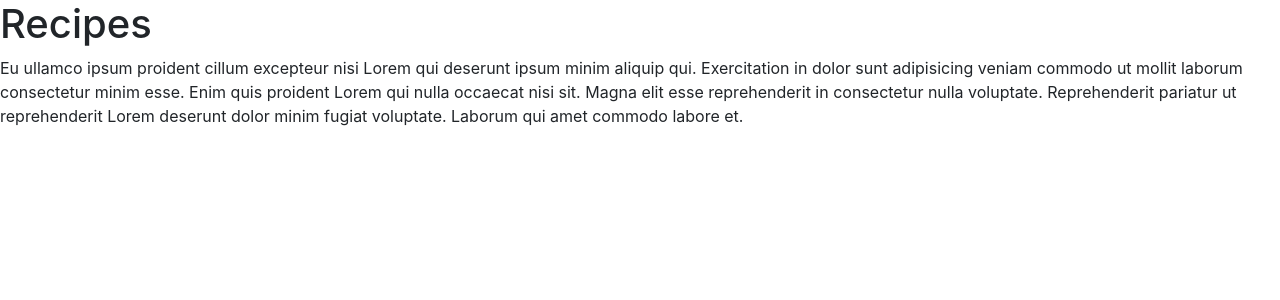
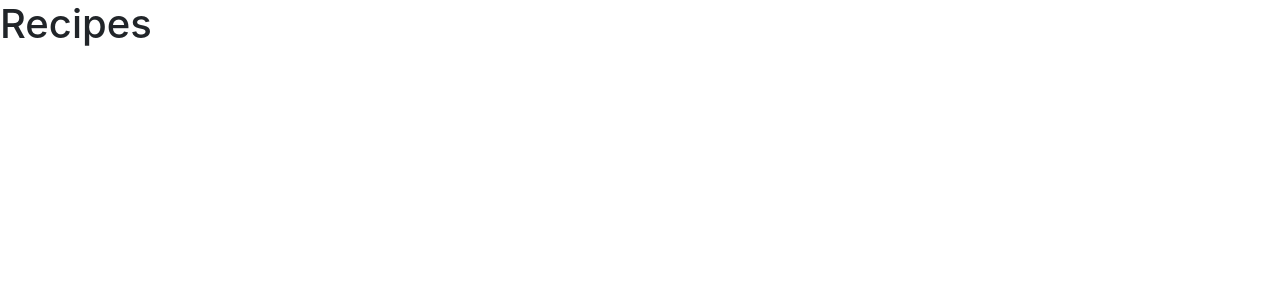
Before and after one commit to davidva123/foodclone, a React (Create React App) app: page /recipes in a window 1280 px wide. Shown: the top 300 px of the page. Built offline with nearby package versions, Linux system fonts and the light colour scheme.

Commit message:
removing unneeded text used for texting

```diff
--- a/src/pages/PageNotFound/PageNotFound.jsx
+++ b/src/pages/PageNotFound/PageNotFound.jsx
@@ -4,14 +4,6 @@ const PageNotFound = () => {
   return (
     <div>
       <h1>Sorry the page you were looking for is not found</h1>
-      <p>
-        Eiusmod aliqua est ad eiusmod voluptate sit elit do nostrud tempor
-        consectetur id proident. Duis ex dolore occaecat proident incididunt
-        dolore commodo ea minim sunt do reprehenderit nulla incididunt. Ipsum ea
-        enim velit adipisicing labore ex aliqua aute adipisicing dolore nisi. In
-        occaecat laborum id quis nulla aliqua eu amet esse minim anim. In dolor
-        ad nulla ipsum.
-      </p>
     </div>
   );
 };
--- a/src/pages/RecipeDetail/RecipeDetail.jsx
+++ b/src/pages/RecipeDetail/RecipeDetail.jsx
@@ -5,12 +5,6 @@ const RecipeDetail = (props) => {
   return (
     <div>
       <h1>Recipe Detail for recipe id: {recipeId}</h1>
-      <p>
-        Elit in non do aliquip ex quis tempor commodo amet aliquip ipsum non
-        proident qui. Laboris esse elit reprehenderit quis eiusmod mollit cillum
-        minim sit ipsum non. Ex ea mollit velit voluptate eu veniam sint ea in
-        labore aliquip dolore.
-      </p>
     </div>
   );
 };
--- a/src/pages/RecipeHome/RecipeHome.jsx
+++ b/src/pages/RecipeHome/RecipeHome.jsx
@@ -4,14 +4,6 @@ const RecipeHome = () => {
   return (
     <div>
       <h1>Recipes</h1>
-      <p>
-        Eu ullamco ipsum proident cillum excepteur nisi Lorem qui deserunt ipsum
-        minim aliquip qui. Exercitation in dolor sunt adipisicing veniam commodo
-        ut mollit laborum consectetur minim esse. Enim quis proident Lorem qui
-        nulla occaecat nisi sit. Magna elit esse reprehenderit in consectetur
-        nulla voluptate. Reprehenderit pariatur ut reprehenderit Lorem deserunt
-        dolor minim fugiat voluptate. Laborum qui amet commodo labore et.
-      </p>
     </div>
   );
 };
```
